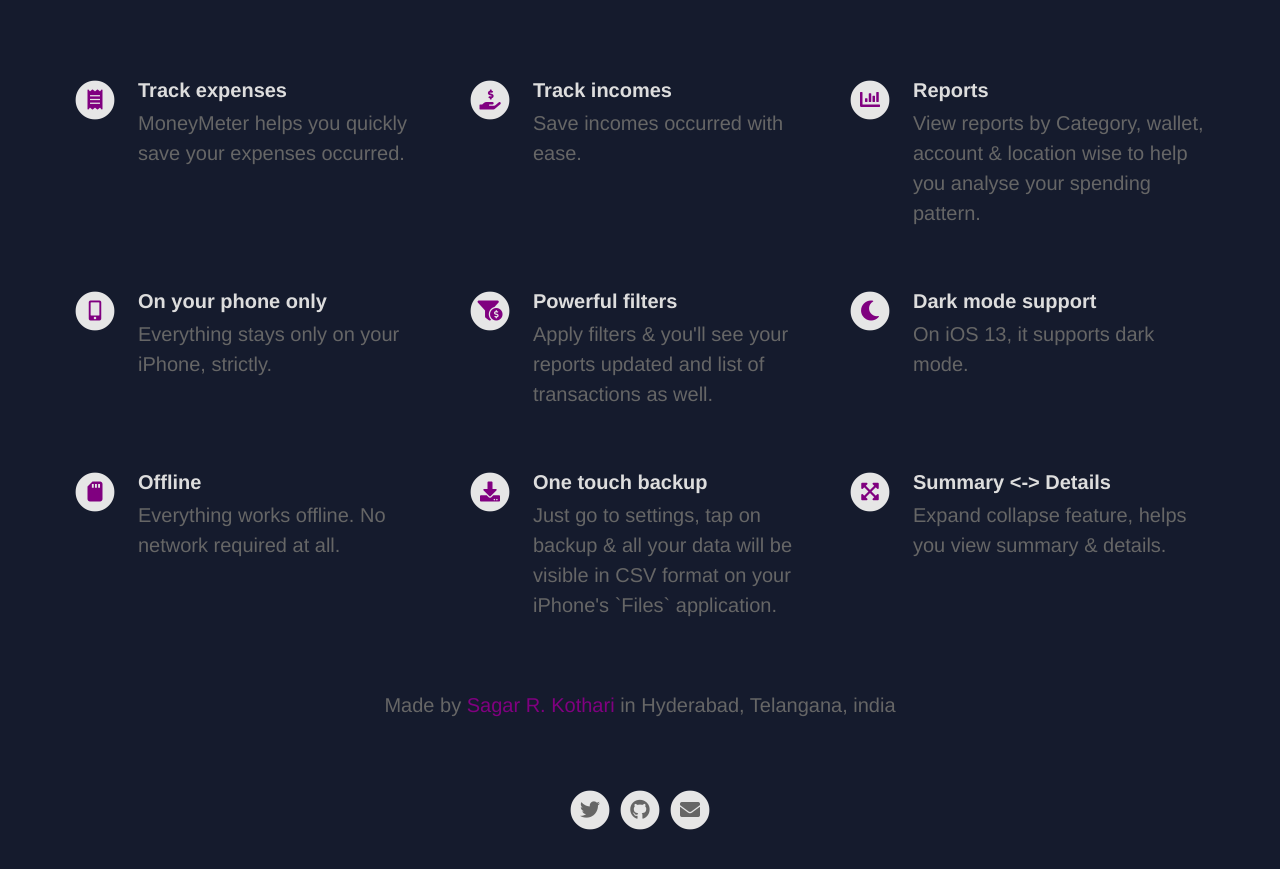
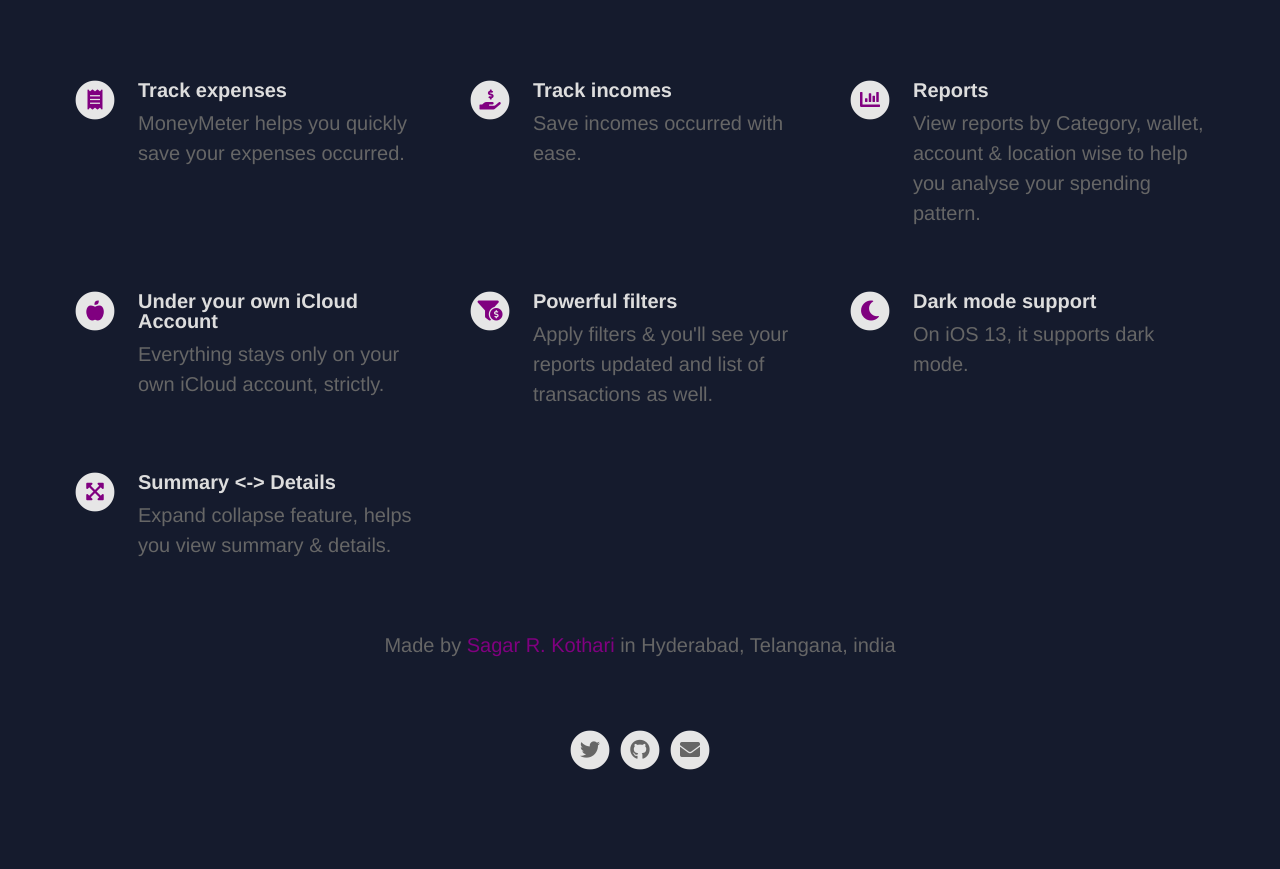
Before and after one commit to incomeexpensetracker/MoneyMeter, a Jekyll site: the page built from index.html, in a window 1280 px wide and 900 px high, scrolled down 1004 px. Shown: the top 869 px of the window. Built offline with Jekyll 4.4.1, drawn with Linux system fonts in a browser that asks for light colours; nearby versions of some CDN libraries; after the commit the page ends 1844 px from its top, so only the background shows below that.

Commit message:
updated metadata

```diff
--- a/_config.yml
+++ b/_config.yml
@@ -2,9 +2,9 @@
 page_title                                : MoneyMeter                                           # Automatically populates with app name if not set and if iOS app ID is set. Otherwise enter manually.
 
 # App Info
-ios_app_id                                : 1471583897                                # Required. Enter iOS app ID to automatically populate name, price and icons (e.g. 718043190).
+ios_app_id                                : 1479352003                                # Required. Enter iOS app ID to automatically populate name, price and icons (e.g. 718043190).
 
-appstore_link                             : https://itunes.apple.com/us/app/IncomeExpenseTracker/id1471583897?ls=1&mt=8 # Automatically populates if not set and if iOS app ID is set. Otherwise enter manually.
+appstore_link                             : https://itunes.apple.com/us/app/IncomeExpenseTracker/id1479352003?ls=1&mt=8 # Automatically populates if not set and if iOS app ID is set. Otherwise enter manually.
 playstore_link                            :                                           # Enter Google Play Store URL.
 presskit_download_link                    :                                           # Enter a link to downloadable file or (e.g. public Dropbox link to a .zip file).
                                                                                       # Or upload your press kit file to assets and set path accordingly (e.g. "assets/your_press_kit.zip").
@@ -46,9 +46,9 @@ features                                  :
     description                           : View reports by Category, wallet, account & location wise to help you analyse your spending pattern.
     fontawesome_icon_name                 : chart-bar
 
-  - title                                 : On your phone only
-    description                           : Everything stays only on your iPhone, strictly.
-    fontawesome_icon_name                 : mobile-alt
+  - title                                 : Under your own iCloud Account
+    description                           : Everything stays only on your own iCloud account, strictly.
+    fontawesome_icon_name                 : apple-alt
 
   - title                                 : Powerful filters
     description                           : Apply filters & you'll see your reports updated and list of transactions as well.
@@ -57,14 +57,6 @@ features                                  :
   - title                                 : Dark mode support
     description                           : On iOS 13, it supports dark mode.
     fontawesome_icon_name                 : moon
-
-  - title                                 : Offline
-    description                           : Everything works offline. No network required at all.
-    fontawesome_icon_name                 : sd-card
-
-  - title                                 : One touch backup
-    description                           : Just go to settings, tap on backup & all your data will be visible in CSV format on your iPhone's `Files` application.
-    fontawesome_icon_name                 : download
 
   - title                                 : Summary <-> Details
     description                           : Expand collapse feature, helps you view summary & details.
```
